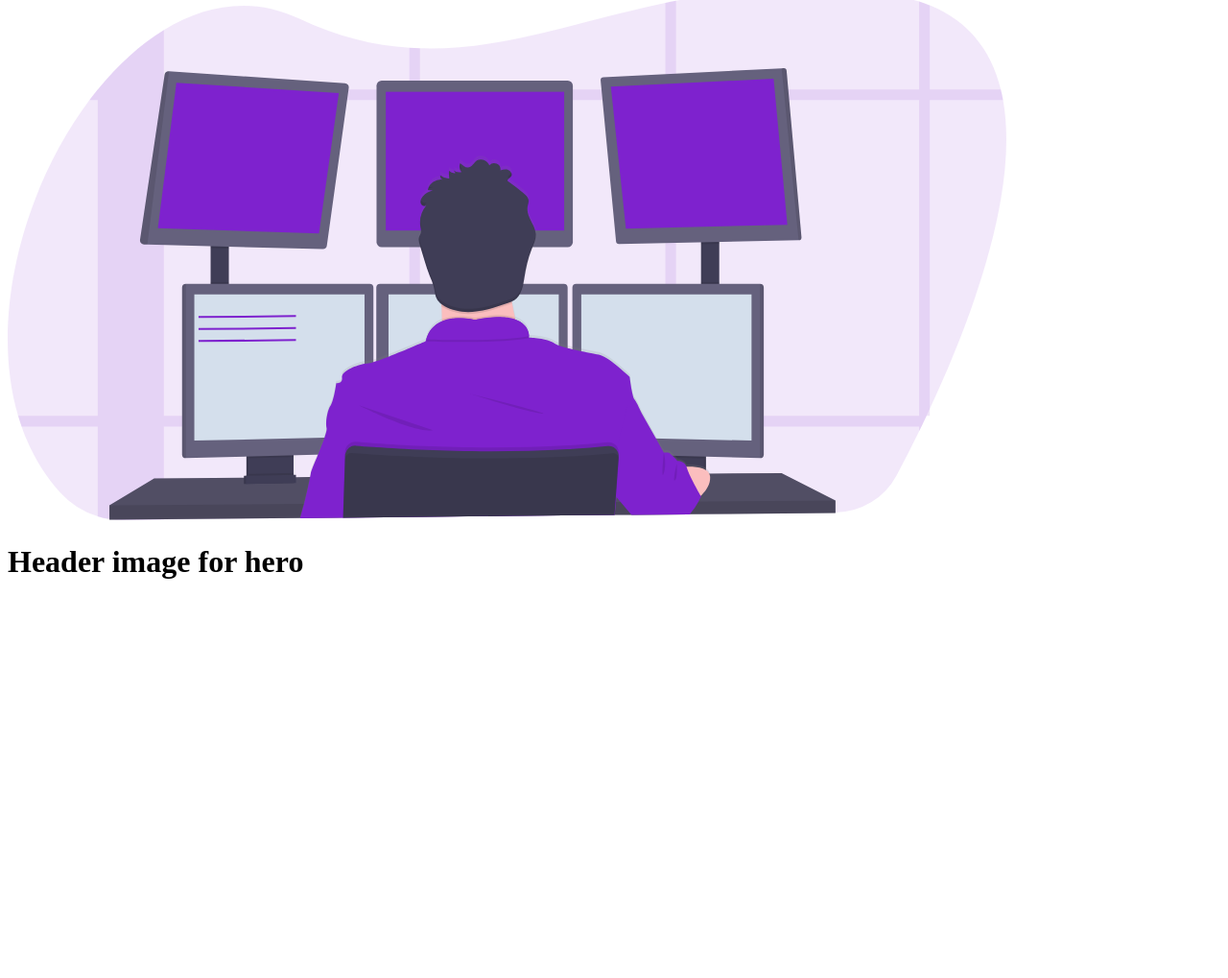
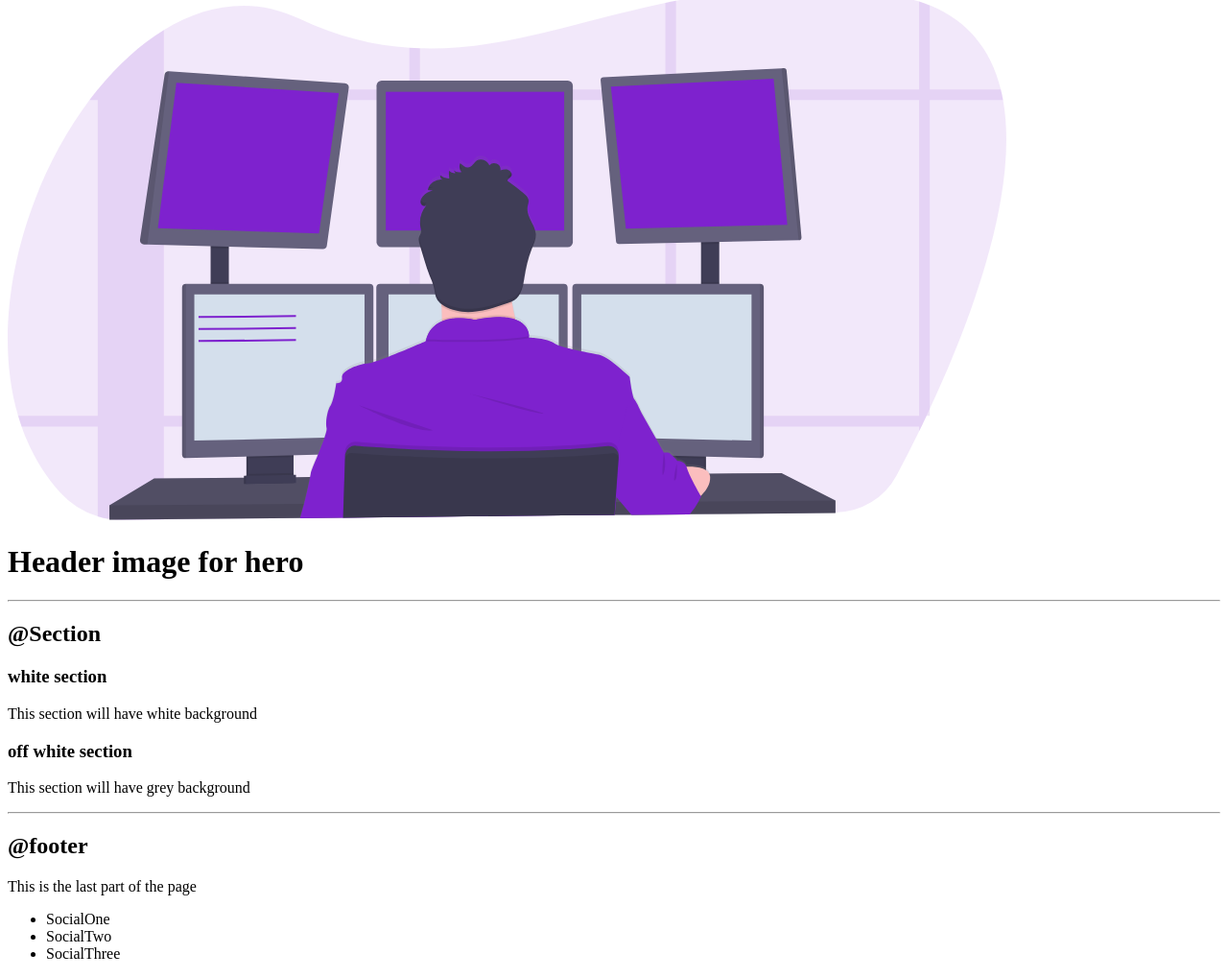
Before and after one commit to Mathan-T/neogcamp-lesson-3-live, a plain HTML site: page index.html in a window 1280 px wide. Shown: the part 1318-2337 px from the top of the page at 96% size. Before the commit the page ends 1943 px from the top, so only its background shows below. Drawn offline with Linux system fonts and the light colour scheme.

Commit message:
added upto footer

```diff
--- a/index.html
+++ b/index.html
@@ -7,7 +7,7 @@
 </head>
 <body>
     <h1>Mathan's component library</h1>
-    <p>I am attending neog.camp and I want to make a library which would make all my projects look good and cosistent.</p>
+    <p>I am attending neog.camp and I want to make a library which would make all my projects look good and consistent.</p>
 
     <hr>
 
@@ -83,20 +83,39 @@
 
     <hr>
 
-    <h2>Header</h1>
+    <h2>@Header</h1>
 
     <header>
         <img src="images/hero.svg" />
         <h1>Header image for hero</h1>
     </header>
 
+    <hr>
 
+    <h2>@Section</h2>
 
+    <section>
+        <h3>white section</h3>
+        <p>This section will have white background</p>
+    </section>
 
+    <section>
+        <h3>off white section</h3>
+        <p>This section will have grey background</p>
+    </section>
 
+    <hr>
 
+    <h2>@footer</h2>
 
-
+    <footer>
+        <div>This is the last part of the page</div>
+        <ul>
+            <li>SocialOne</li>
+            <li>SocialTwo</li>
+            <li>SocialThree</li>
+        </ul>
+    </footer>
 
 </body>
 </html>
```
